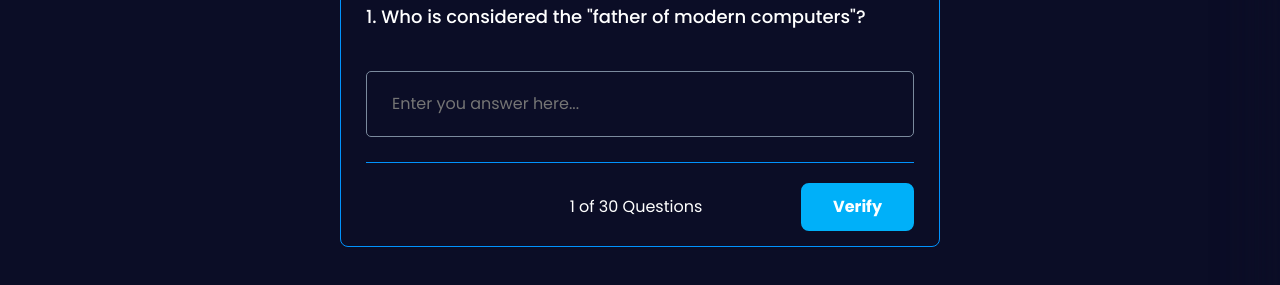
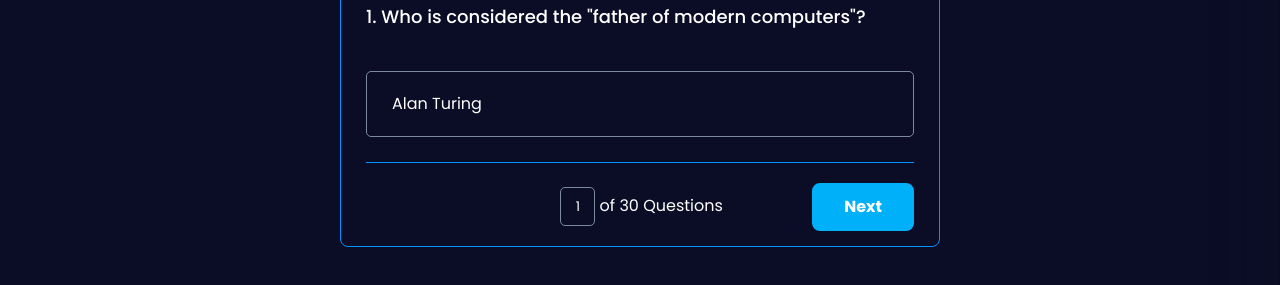
Before and after one commit to Knu09/quiz-website, a plain HTML site: page index.html in a window 1280 px wide. Both pictures are taken after a click on the link "Brain Teasers". Shown: the part 375-660 px from the top of the page. Drawn offline with Linux system fonts and the light colour scheme; a web font is replaced by a local one.

Commit message:
Add files via upload

```diff
--- a/database/brainTeaser.js
+++ b/database/brainTeaser.js
@@ -18,7 +18,7 @@ const questions_BT = [
     {
         num: 4,
         question: "What computer term is attributed to John W. Tukey and refers to the process of processing and analyzing large datasets?  ",
-        answer: "",
+        answer: "Exploratory Data Analysis",
     },
     {
         num: 5,
@@ -53,7 +53,7 @@ const questions_BT = [
     {
         num: 11,
         question: "Complete the acronym RICHNEST. ",
-        answer: ""
+        answer: "Research Incubation Hub for Novel Solutions and Collaboration and Explorative Technologies"
     },
     {
         num: 12,
@@ -63,7 +63,7 @@ const questions_BT = [
     {
         num: 13,
         question: "What is the primary function of the CPU? ",
-        answer: ""
+        answer: "Personal opinion..."
     },
     {
         num: 14,
@@ -73,7 +73,7 @@ const questions_BT = [
     {
         num: 15,
         question: "What is the purpose of RAM in a computer? ",
-        answer: ""
+        answer: "Personal opinion..."
     },
     {
         num: 16,
@@ -83,17 +83,17 @@ const questions_BT = [
     {
         num: 17,
         question: "What is a web browser? ",
-        answer: ""
+        answer: "Personal opinion..."
     },
     {
         num: 18,
         question: "What is an operating system? ",
-        answer: ""
+        answer: "Personal opinion..."
     },
     {
         num: 19,
         question: "Name three popular operating systems for personal computers. ",
-        answer: "Microsoft Windows MacOS Linux"
+        answer: "Microsoft Windows and MacOS Linux"
     },
     {
         num: 20,
@@ -103,7 +103,7 @@ const questions_BT = [
     {
         num: 21,
         question: "What is the purpose of HTML in web development?  ",
-        answer: ""
+        answer: "Personal opinion..."
     },
     {
         num: 22,
@@ -113,7 +113,7 @@ const questions_BT = [
     {
         num: 23,
         question: "What is the role of CSS in web development? ",
-        answer: ""
+        answer: "Personal opinion..."
     },
     {
         num: 24,
@@ -123,17 +123,17 @@ const questions_BT = [
     {
         num: 25,
         question: "What is a virus?  ",
-        answer: ""
+        answer: "Personal opinion..."
     },
     {
         num: 26,
         question: "What is a firewall?  ",
-        answer: ""
+        answer: "Personal opinion..."
     },
     {
         num: 27,
         question: "What is the purpose of a computer mouse? ",
-        answer: ""
+        answer: "Personal opinion..."
     },
     {
         num: 28,
--- a/index.html
+++ b/index.html
@@ -56,11 +56,13 @@
                     </span>
                     <div class="quiz-footer">
                         <button class="button back-button brain-teaser-back-btn">Back</button>
-                        <span class="question-total">
+                        <div>
+                            <input class=" question-number" maxlength="30">
+                            <span class="question-total">of 30 Questions</span>
+                        </div>
 
-                        </span>
-                        <button class="button verify-button active">Verify</button>
-                        <button class="button next-button brain-teaser-next-btn">Next</button>
+<!--                        <button class="button verify-button active">Verify</button>-->
+                        <button class="button next-button brain-teaser-next-btn active">Next</button>
                     </div>
                 </div>
             </section>
--- a/scripts/BT_script.js
+++ b/scripts/BT_script.js
@@ -6,6 +6,7 @@ const verifyButtonBrainTeaser = document.querySelector('.verify-button');
 const BTAnswer = document.querySelector('.brain-teaser-answer');
 const BTBackButton = document.querySelector('.brain-teaser-back-btn')
 const correctAnswer = document.querySelector('.correct-answer');
+const inputQuestionNum = document.querySelector('.question-number')
 
 function nextQuestionBT() {
     if (brainTeaserCount < questions_BT.length - 1) {
@@ -31,34 +32,46 @@ BTBackButton.onclick = () => {
     BTAnswer.classList.remove('wrong');
     BTAnswer.value = "";
     BTAnswer.classList.remove('correct');
-
 }
 
-verifyButtonBrainTeaser.onclick = () => {
-    const enteredAnswer = BTAnswer.value.toLowerCase();
-    let timerID = true;
-    console.log(timerID);
-    // console.log(typeof BTAnswer.value.toLowerCase())
-    // console.log(questions_BT[brainTeaserCount].answer)
-    if (enteredAnswer === questions_BT[brainTeaserCount].answer.toLowerCase()) {
-        timerID = true;
-        BTNextButton.classList.add('active');
-        BTAnswer.classList.add('correct');
-        verifyButtonBrainTeaser.classList.remove('active');
-    } else {
-        BTAnswer.classList.add('wrong');
-        timerID = setTimeout(() => {
-            timerID = false;
-            BTAnswer.classList.remove('wrong');
-        }, 5000);
+inputQuestionNum.onkeydown = function(event) {
+    console.log(event);
+    if (event.key === "Enter") {
+        brainTeaserCount = inputQuestionNum.value - 1;
+        showBrainTeaser(brainTeaserCount)
 
-        // correctAnswer.innerHTML = `
-        //    <i class="fa-solid fa-xmark wrong-mark"></i> <p>${questions_BT[brainTeaserCount].answer}</p>
-        // `
     }
-
 }
 
+inputQuestionNum.addEventListener("input", () => {
+    if(inputQuestionNum.value.length > 30) {
+        inputQuestionNum.value = inputQuestionNum.value.slice(0, 30);
+
+    }
+})
+// verifyButtonBrainTeaser.onclick = () => {
+//     const enteredAnswer = BTAnswer.value.toLowerCase();
+//     let timerID = true;
+//     console.log(timerID);
+//     // console.log(typeof BTAnswer.value.toLowerCase())
+//     // console.log(questions_BT[brainTeaserCount].answer)
+//     if (enteredAnswer === questions_BT[brainTeaserCount].answer.toLowerCase()) {
+//         timerID = true;
+//         BTNextButton.classList.add('active');
+//         BTAnswer.classList.add('correct');
+//         verifyButtonBrainTeaser.classList.remove('active');
+//     } else {
+//         BTAnswer.classList.add('wrong');
+//         timerID = setTimeout(() => {
+//             timerID = false;
+//             BTAnswer.classList.remove('wrong');
+//         }, 5000);
+//
+//         // correctAnswer.innerHTML = `
+//         //    <i class="fa-solid fa-xmark wrong-mark"></i> <p>${questions_BT[brainTeaserCount].answer}</p>
+//         // `
+//     }
+// }
 function showBrainTeaser(brainTeaserCount) {
 
     if(brainTeaserCount === 0) {
@@ -67,8 +80,9 @@ function showBrainTeaser(brainTeaserCount) {
         BTBackButton.classList.remove('hide');
     }
 
+    BTAnswer.value = questions_BT[brainTeaserCount].answer;
+
     BTQuestionText.innerHTML = `${questions_BT[brainTeaserCount].num}. ${questions_BT[brainTeaserCount].question}`;
 
-    document.querySelector('.question-total')
-        .innerHTML = `${brainTeaserCount + 1} of 30 Questions`;
+    inputQuestionNum.value = `${brainTeaserCount + 1}`;
 }
--- a/styles/brainTeasers.css
+++ b/styles/brainTeasers.css
@@ -129,6 +129,23 @@
     display: block;
 }
 
+.question-number {
+    width: 35px;
+    background: transparent;
+    text-align: center;
+    font-family: Poppins, Arial, serif;
+    outline: none;
+    border: 1px solid var(--clr-gray);
+    color: var(--clr-white);
+    border-radius: 5px;
+    padding: 8px 0;
+
+}
+
+.question-number:focus {
+    border: 1px solid var(--clr-sky-blue);
+}
+
 /*.wrong-mark {*/
 /*    color: darkred;*/
 /*    font-size: 20px;*/
```
